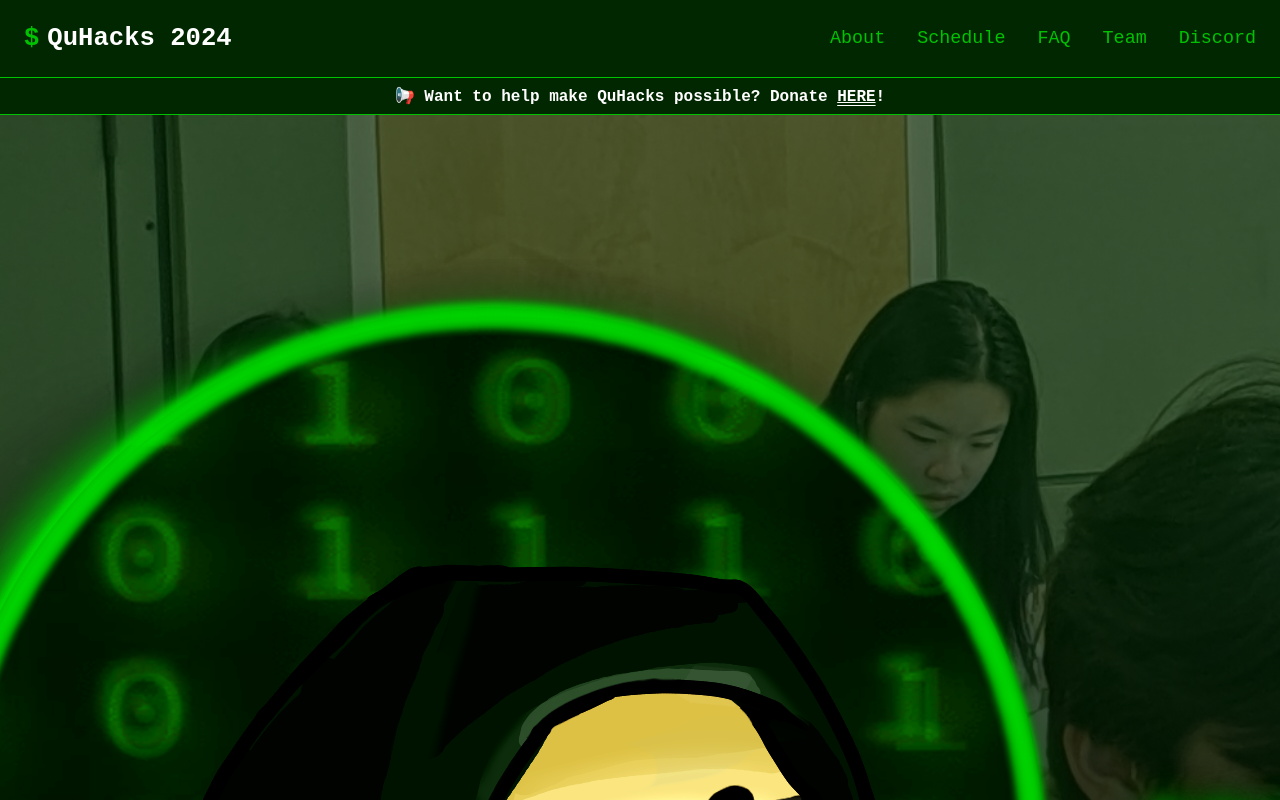
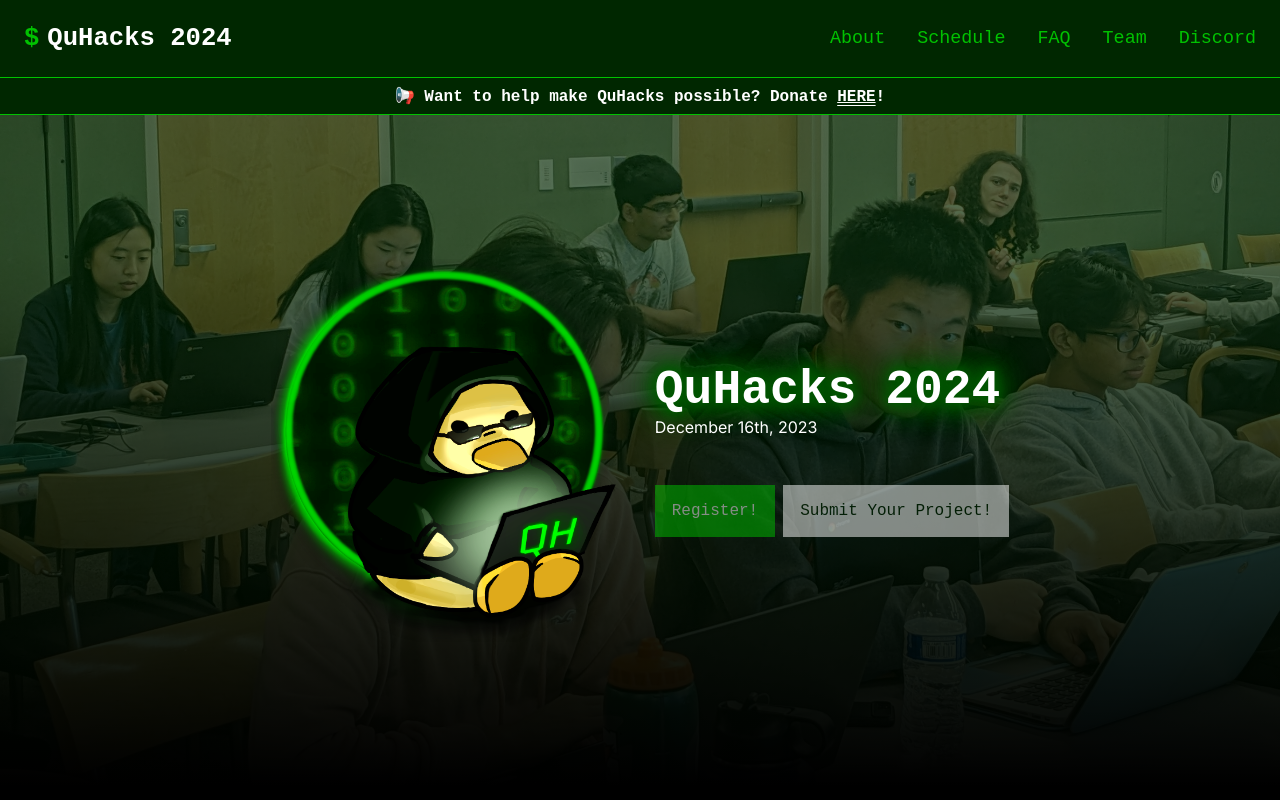
Before and after one commit to rk234/QuHacks-2023-Website, a Next.js app: page / in a window 1280 px wide. Built offline with nearby package versions, Linux system fonts and the light colour scheme.

Commit message:
image size fix

```diff
--- a/src/app/page.module.css
+++ b/src/app/page.module.css
@@ -41,7 +41,7 @@
 }
 
 .logo {
-  width: auto;
+  width: 22rem;
   height: auto;
   text-align: center;
   border-radius: 4px;
```
